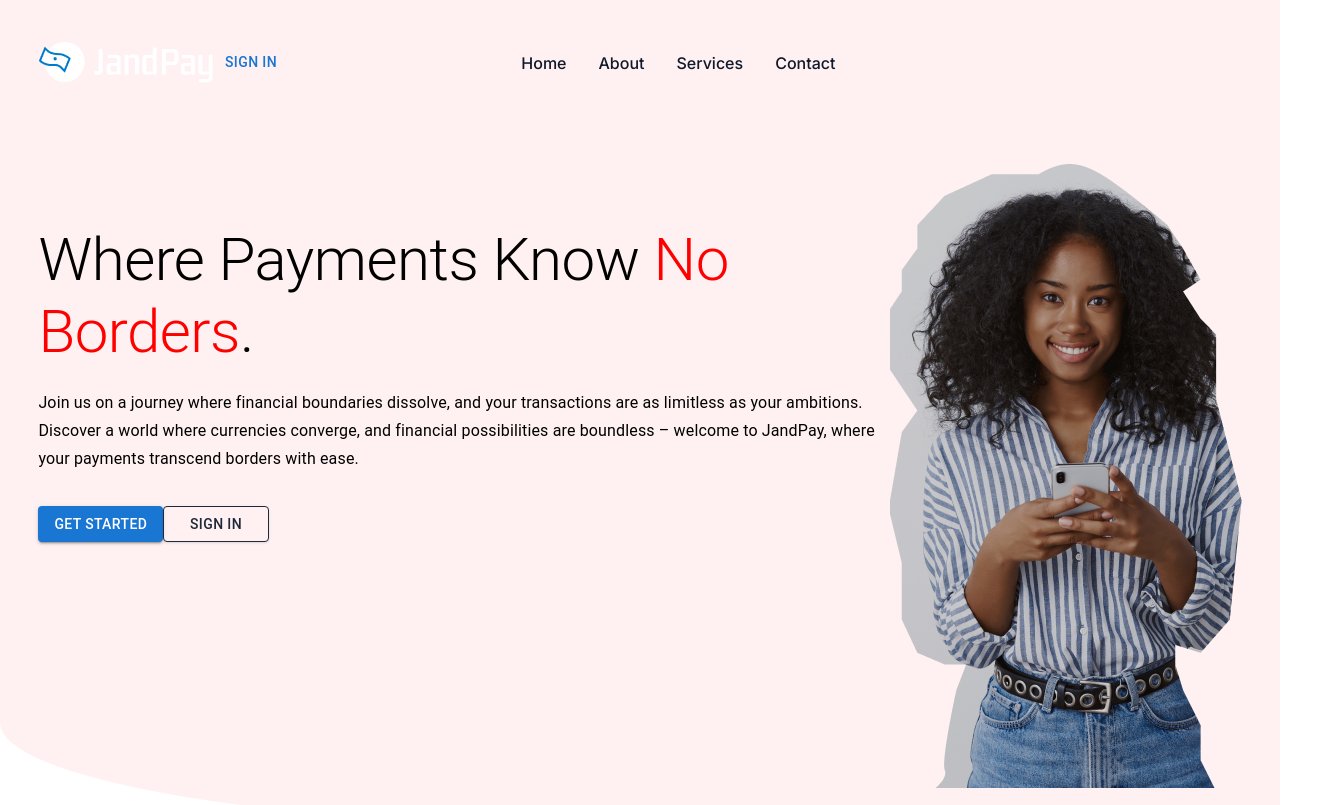
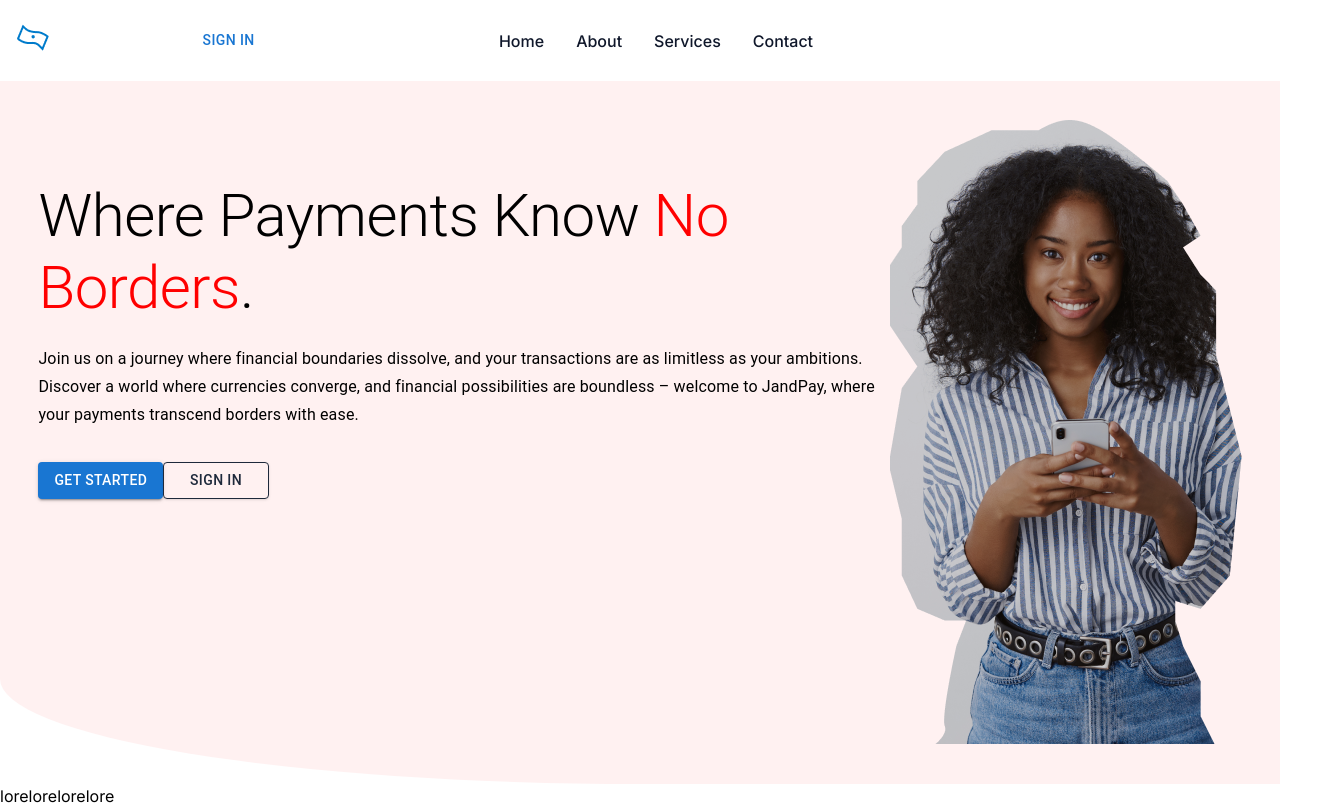
Before and after one commit to Lawrenceku/JandPay, a Next.js app: page /page in a window 1280 px wide. Shown: the top 805 px of the page, 1318 px wide, since content can reach past the window. Built offline with nearby package versions, Linux system fonts and the light colour scheme.

Commit message:
Refactoring for dev exp

```diff
--- a/src/app/globals.css
+++ b/src/app/globals.css
@@ -1,10 +1,107 @@
-@tailwind base;
-@tailwind components;
-@tailwind utilities;
-
 :root {
   --foreground-rgb: 0, 0, 0;
+  --primary-blue-shade: #007BCB;
 
+  --clr-neutral-100: #fff;
+  --clr-neutral-200: #eee;
+  --clr-neutral-300: #ECFOF2;
+  --clr-neutral-400: #f2f2f2;
+  --clr-neutral-500: #333;
+  --clr-neutral-600: #222;
+
+  --site-padding: clamp(5rem, 15vw, 15rem)
+}
+
+.has-site-padding{
+  padding-inline: var(--site-padding);
+}
+
+body {
+
+}
+
+#line {
+  margin-top: 2%;
+}
+
+#hero {
+  padding: 3%;
+  background-color: #FFF1F1;
+  background-image: linear-gradient(200deg, #FFF1F1 100%, #97D9E1 0%);
+}
+
+#hero {
+  border-radius: 100%/ 0 0 0% 30%;
+  padding-bottom: 5vh;
+}
+
+#hero-content {
+  padding-top: 5%;
+}
+
+#sign-in {
+  border: 1px solid #1E293B;
+  color: #1E293B;
+  height: 100%;
+  padding-left: 2vw;
+  padding-right: 2vw;
+  text-align: center;
+}
+
+#sign-up {
+  height: 100%;
+}
+
+#nav-sign {
+  padding: 1%;
+  padding-left: 2vw;
+  padding-right: 2vw;
+}
+
+#list {
+  display: flex;
+  width: 100%;
+  justify-content: center;
+  position: absolute;
+}
+
+#footer {
+  background-color: #1E293B;
+  padding-top: 10vh;
+  border-radius: 100%/ 0% 30% 0 0;
+}
+
+#footer-container {
+  color: #FFF1F1;
+  justify-content: space-around;
+}
+
+/* Small screens (sm) */
+@media only screen and (max-width: 767px) {
+
+  #list,
+  #nav-sign {
+    display: none;
+  }
+
+  #hero-content {
+    text-align: center;
+  }
+
+  #hero-img {
+    display: none;
+    order: 1;
+  }
+
+  #line {
+    justify-content: center;
+  }
+
+  #footer-container {
+    color: #FFF1F1;
+    display: flex;
+    flex-direction: column;
+  }
 }
 
 @media (prefers-color-scheme: dark) {
@@ -14,92 +111,8 @@
   }
 }
 
-body {
-  overflow-x: hidden;
-  color: rgb(var(--foreground-rgb));
-  background: linear-gradient(
-      to bottom,
-      transparent,
-      rgb(var(--background-end-rgb))
-    )
-    rgb(var(--background-start-rgb));
-}
-#line{
-  margin-top:2% ;
-}
-#hero, #navbar {
-  padding:3%;
-background-color: #FFF1F1;
-background-image: linear-gradient(200deg, #FFF1F1 100%, #97D9E1 0%);
-}
-#hero{
-  border-radius: 100%/ 0 0 0% 30% ;
-  padding-bottom: 5vh;
-}
-#hero-content{
-  padding-top: 5%;
-}
-
-#sign-in{
- border: 1px solid #1E293B;
- color:#1E293B;
- height: 100%;
- padding-left: 2vw;
- padding-right: 2vw;
- text-align: center;
-}
-#sign-up{
-  height: 100%;
-}
-#nav-sign{
-  padding: 1%;
-  padding-left: 2vw;
-  padding-right: 2vw;
-}
-#list{
-  display: flex;
-  width: 100%;
-  justify-content: center;
- position: absolute;
-}
-#footer{
-  background-color: #1E293B;
-  padding-top: 10vh;
-  border-radius: 100%/ 0% 30% 0 0;
-}
-#footer-container{
-  color:#FFF1F1;
-  justify-content: space-around;
-}
-/* Small screens (sm) */
-@media only screen and (max-width: 767px) {
-  #list,#nav-sign{
-    display:none;
-  }
-  #hero-content{
-    text-align: center;
-  }
-  #hero-img{
-    display:none;
-   order: 1;
-  }
-  #line{
-    justify-content: center;
-  }
-
-  #footer-container{
-    color:#FFF1F1;
-    display: flex;
-    flex-direction: column;
-  }
-}
-
 /* Medium screens (md) */
-@media only screen and (min-width: 768px) and (max-width: 991px) {
-
-}
+@media only screen and (min-width: 768px) and (max-width: 991px) {}
 
 /* Large screens (lg) */
-@media only screen and (min-width: 992px) {
-
-}
+@media only screen and (min-width: 992px) {}
--- a/src/app/home/page.jsx
+++ b/src/app/home/page.jsx
@@ -2,6 +2,7 @@
 import React, { useState } from 'react';
 import Link from "next/link";
 import { useToggle } from '@/hooks/useToggle';
+import Navbar from '../../../components/Navbar';
 //import {name} from './App'
 
 
@@ -9,7 +10,8 @@
     const [showAvailableBalance, toggleShowAvailableBalance] = useToggle(true)
     return (
         <>
-            <div className='sm:px-8 px-2 bg-gradient-to-r from-cyan-500 to-blue-500 flex flex-col'>
+            <Navbar/>
+            {/* <div className='sm:px-8 px-2 bg-gradient-to-r from-cyan-500 to-blue-500 flex flex-col'>
                 <div className='text-gray-900  text-xl py-8 font-bold flex '>
                     <img src="https://static-00.iconduck.com/assets.00/profile-circle-icon-1023x1024-ucnnjrj1.png" className='rounded h-8' alt="pfp" />
                     <p className='absolute ml-12'>Hello, User 001</p>
@@ -57,7 +59,7 @@
                     <div className="hover:text-gray-400 hover:fill-gray-400 flex flex-col items-center">
                         <svg xmlns="http://www.w3.org/2000/svg" width="24" height="24" viewBox="0 0 24 24"><path d="M12 0c-6.627 0-12 5.373-12 12s5.373 12 12 12 12-5.373 12-12-5.373-12-12-12zm7.753 18.305c-.261-.586-.789-.991-1.871-1.241-2.293-.529-4.428-.993-3.393-2.945 3.145-5.942.833-9.119-2.489-9.119-3.388 0-5.644 3.299-2.489 9.119 1.066 1.964-1.148 2.427-3.393 2.945-1.084.25-1.608.658-1.867 1.246-1.405-1.723-2.251-3.919-2.251-6.31 0-5.514 4.486-10 10-10s10 4.486 10 10c0 2.389-.845 4.583-2.247 6.305z" /></svg>                  <p>Me</p></div>
                 </Link>
-            </footer>
+            </footer> */}
         </>
     )
 }
--- /dev/null
+++ b/src/app/index.css
@@ -0,0 +1,3 @@
+@tailwind base;
+@tailwind components;
+@tailwind utilities;
--- a/src/app/layout.js
+++ b/src/app/layout.js
@@ -1,4 +1,5 @@
 import { Inter } from 'next/font/google'
+import './index.css'
 import './globals.css'
 
 const inter = Inter({ subsets: ['latin'] })
--- a/tailwind.config.js
+++ b/tailwind.config.js
@@ -13,6 +13,15 @@
         'gradient-conic':
           'conic-gradient(from 180deg at 50% 50%, var(--tw-gradient-stops))',
       },
+      colors: {
+        'primary-blue': "#007BCB",
+        'neutral-100': "#fff",
+        "neutral-200": "#eee",
+        "neutral-300": "#ECFOF2",
+        "neutral-400": "#f2f2f2",
+        "neutral-500": "#333",
+        "neutral-600": "#222"
+      }
     },
   },
   plugins: [],
```
